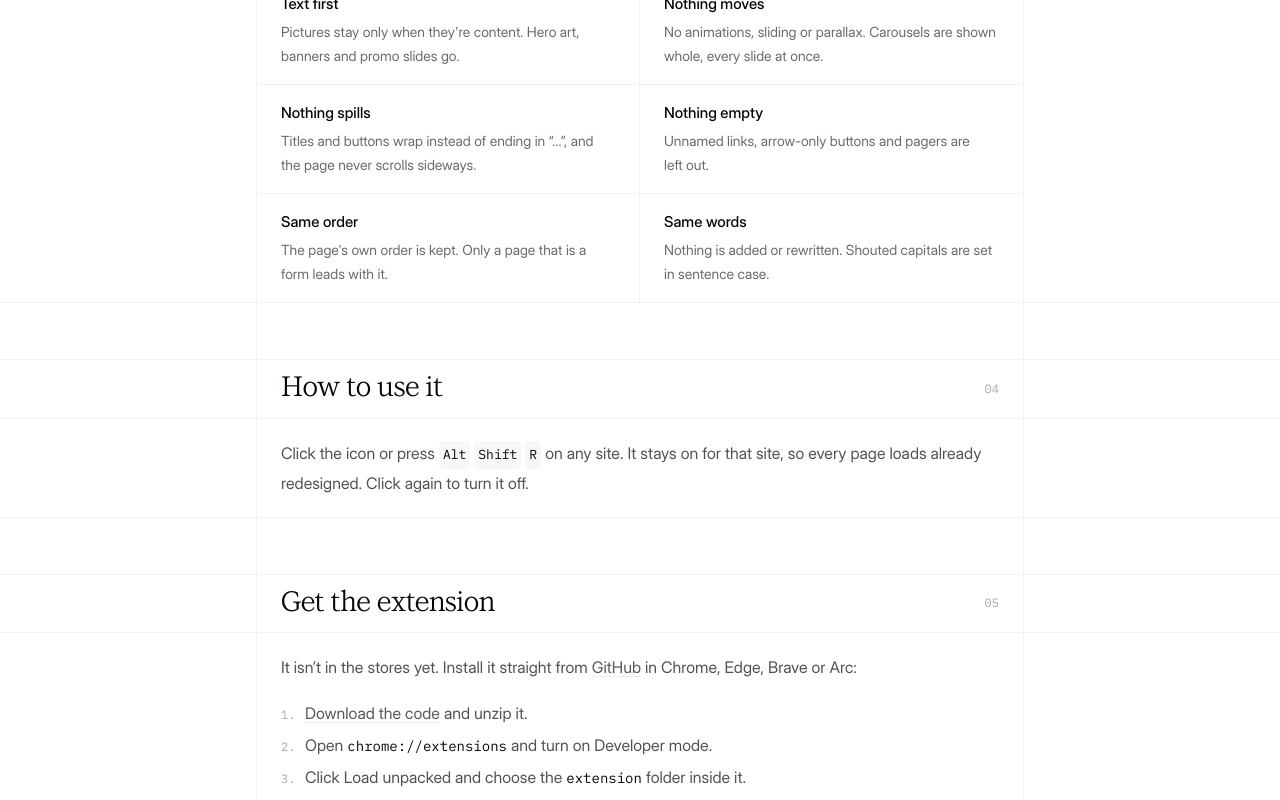
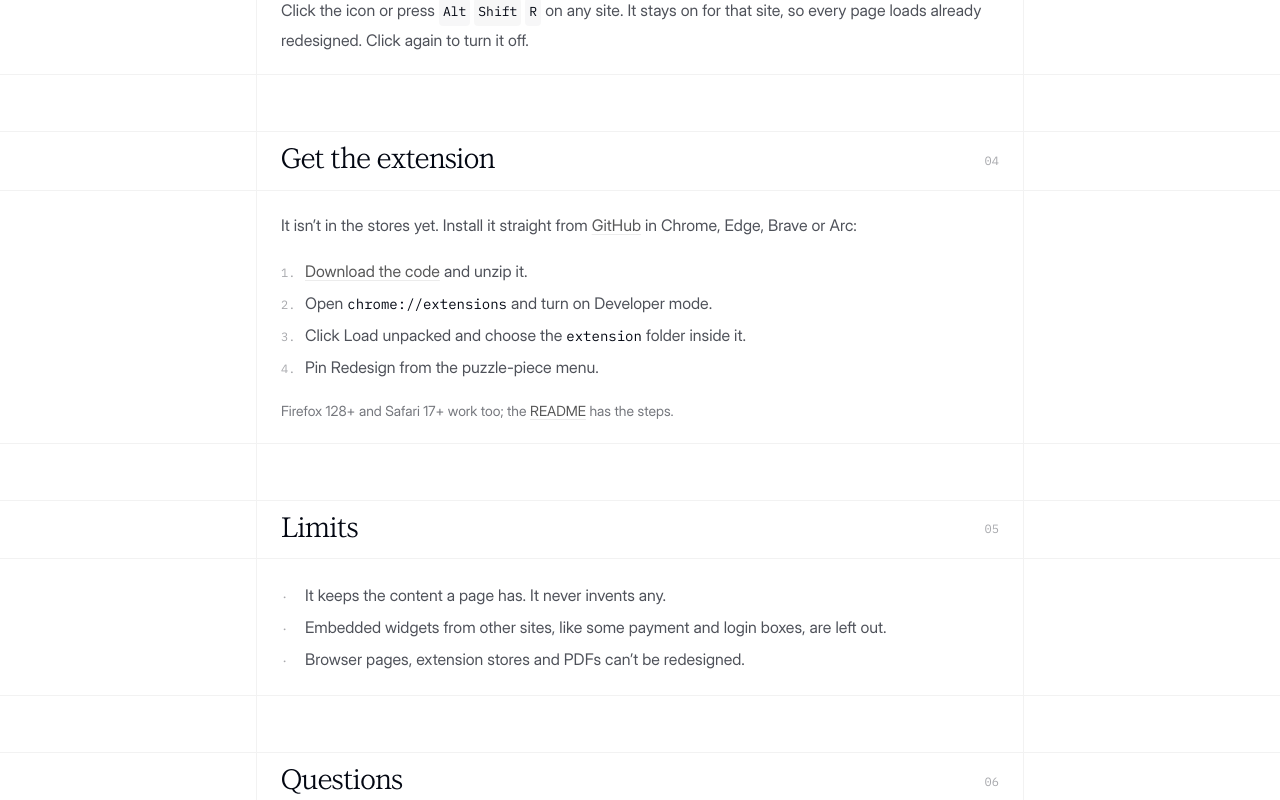
Before and after one commit to Aarushe/unshit, a Next.js app: page / in a window 1280 px wide. Shown: the part 1680-2480 px from the top of the page. Built offline with nearby package versions, Linux system fonts and the light colour scheme.

Commit message:
Remove the rules section from the landing page
Co-Authored-By: Claude Opus 5.5 <noreply@anthropic.com>

```diff
--- a/app/page.tsx
+++ b/app/page.tsx
@@ -14,15 +14,6 @@ const examples: Example[] = [
     before: "/examples/vfs-global-before.jpg",
     after: "/examples/vfs-global-after.png",
   },
-];
-
-const rules = [
-  ["Text first", "Pictures stay only when they're content. Hero art, banners and promo slides go."],
-  ["Nothing moves", "No animations, sliding or parallax. Carousels are shown whole, every slide at once."],
-  ["Nothing spills", "Titles and buttons wrap instead of ending in “…”, and the page never scrolls sideways."],
-  ["Nothing empty", "Unnamed links, arrow-only buttons and pagers are left out."],
-  ["Same order", "The page's own order is kept. Only a page that is a form leads with it."],
-  ["Same words", "Nothing is added or rewritten. Shouted capitals are set in sentence case."],
 ];
 
 const questions = [
@@ -118,25 +109,7 @@ export default function Home() {
         </Row>
       </Section>
 
-      <Section n="03" title="The rules">
-        <Row className="grid sm:grid-cols-2">
-          {rules.map(([title, body], i) => (
-            <div
-              key={title}
-              className={`group/item border-gray-950/5 px-4 py-4 transition-colors duration-500 ease-in-out hover:bg-fill sm:px-6 ${i > 0 ? "border-t" : ""} ${i === 1 ? "sm:border-t-0" : ""} ${i % 2 === 0 ? "sm:border-r" : ""}`}
-            >
-              <div className="rise" style={{ "--i": i + 1 } as React.CSSProperties}>
-                <h3 className="text-[0.9375rem]/6 font-medium text-gray-950">{title}</h3>
-                <p className="mt-1 text-sm/6 text-pretty text-gray-950/60 transition-colors duration-500 ease-in-out group-hover/item:text-gray-950/75">
-                  {body}
-                </p>
-              </div>
-            </div>
-          ))}
-        </Row>
-      </Section>
-
-      <Section n="04" title="How to use it">
+      <Section n="03" title="How to use it">
         <Prose>
           <p>
             Click the icon or press <Key>Alt</Key> <Key>Shift</Key> <Key>R</Key> on any site. It
@@ -146,7 +119,7 @@ export default function Home() {
         </Prose>
       </Section>
 
-      <Section id="extension" n="05" title="Get the extension">
+      <Section id="extension" n="04" title="Get the extension">
         <Prose>
           <p>
             It isn&rsquo;t in the stores yet. Install it straight from{" "}
@@ -185,7 +158,7 @@ export default function Home() {
         </Prose>
       </Section>
 
-      <Section n="06" title="Limits">
+      <Section n="05" title="Limits">
         <Prose>
           <List
             marks={["·", "·", "·"]}
@@ -198,7 +171,7 @@ export default function Home() {
         </Prose>
       </Section>
 
-      <Section n="07" title="Questions">
+      <Section n="06" title="Questions">
         <Row>
           {questions.map(([q, a], i) => (
             <details
```
